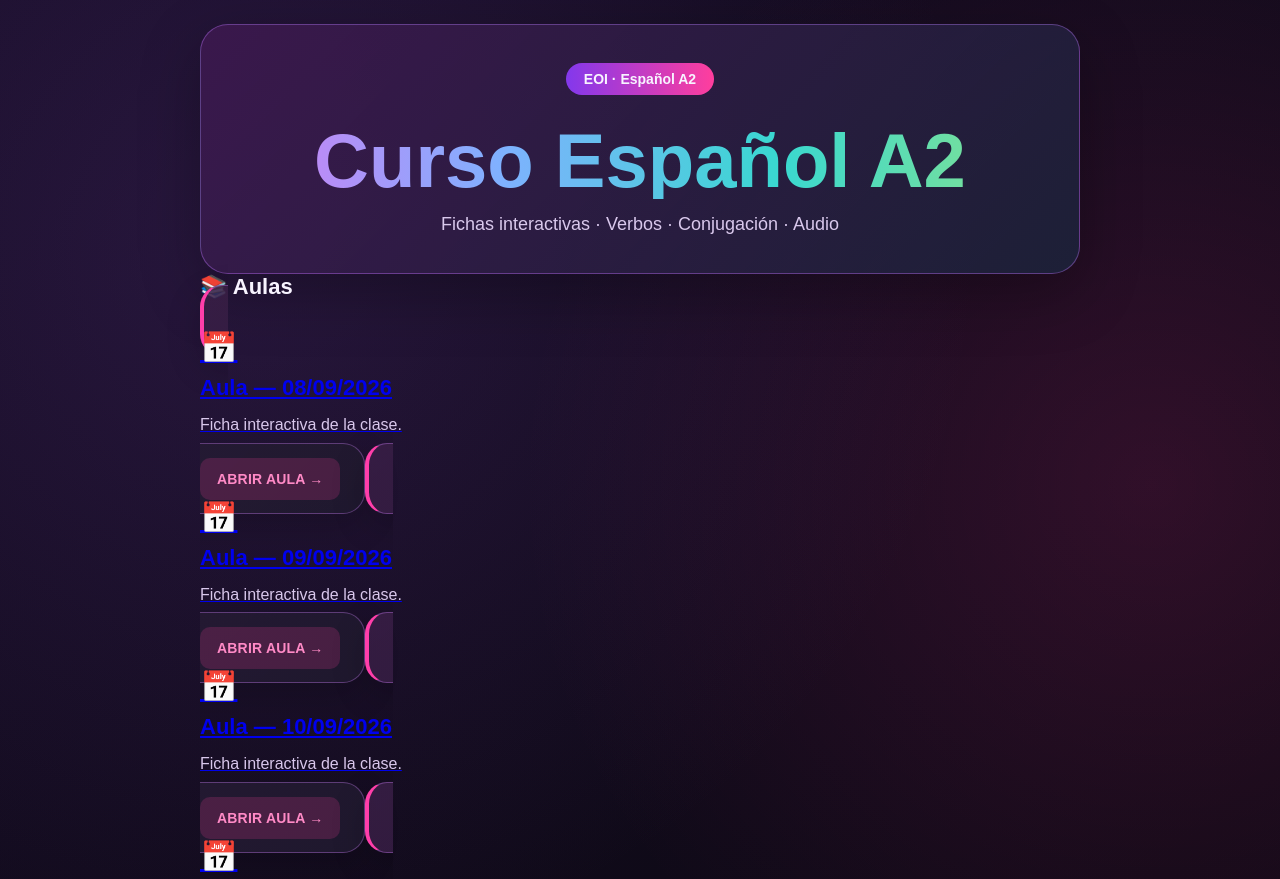
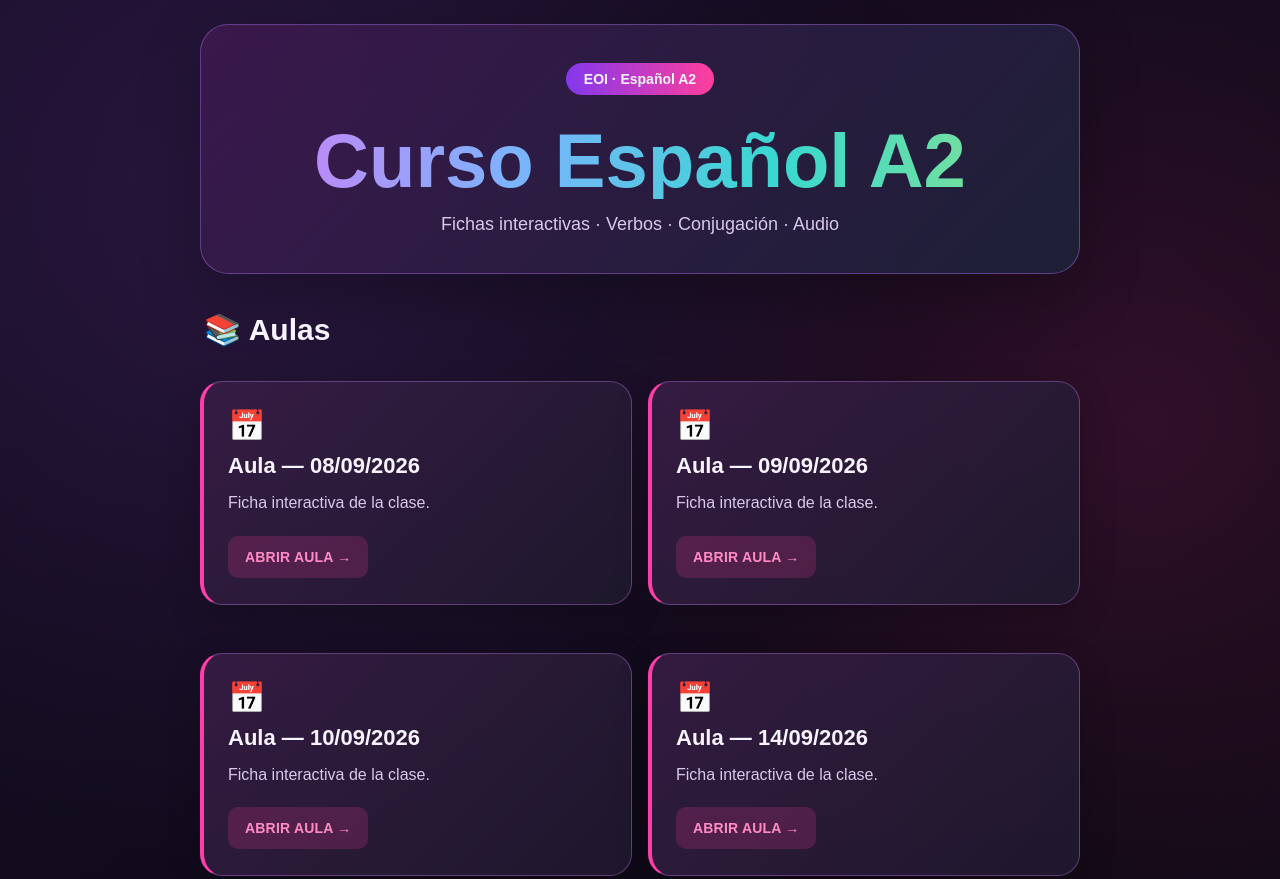
Before and after one commit to FRAFAELNQ/curso-espanhol-a2, a plain HTML site: page index.html in a window 1280 px wide. Shown: the top 879 px of the page. Drawn offline with Linux system fonts and the light colour scheme.

Commit message:
Add files via upload

```diff
--- a/index.html
+++ b/index.html
@@ -54,6 +54,21 @@ h1{
   background:linear-gradient(135deg,rgba(57,30,70,.86),rgba(31,25,46,.92));
   box-shadow:0 12px 35px rgba(0,0,0,.18);
 }
+
+.grid{
+  display:grid;
+  grid-template-columns:repeat(2,minmax(0,1fr));
+  gap:16px;
+}
+.title{
+  font-size:30px;
+  margin:38px 4px 18px;
+}
+.card{
+  display:block;
+  color:inherit;
+  text-decoration:none;
+}
 .card.verbs{border-left-color:#39d8d0}
 .icon{font-size:30px;margin-bottom:10px}
 h2{font-size:22px;margin:0 0 12px}
@@ -80,6 +95,7 @@ footer{text-align:center;color:#a993bd;font-size:14px;margin-top:30px}
   h1{font-size:43px}
   .subtitle{font-size:15px}
   .section-title{font-size:25px}
+  .grid{grid-template-columns:1fr}
   .card{padding:22px 18px}
 }
 </style>
```
